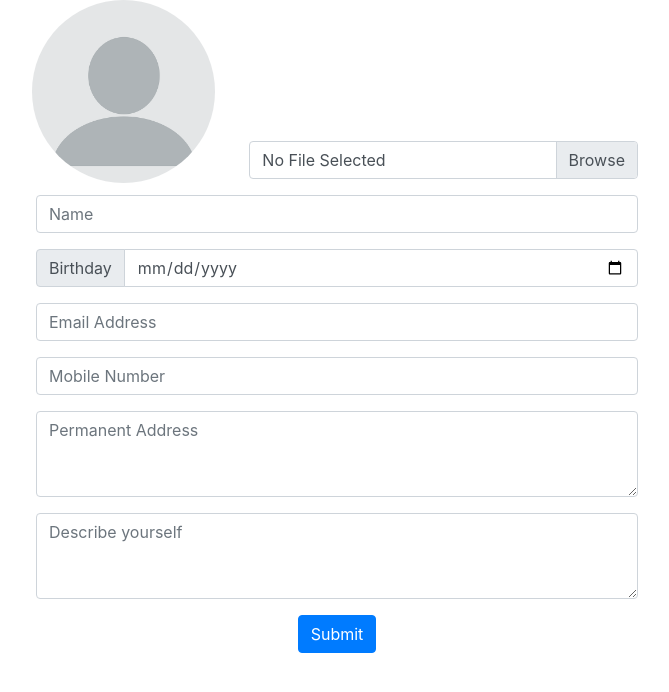
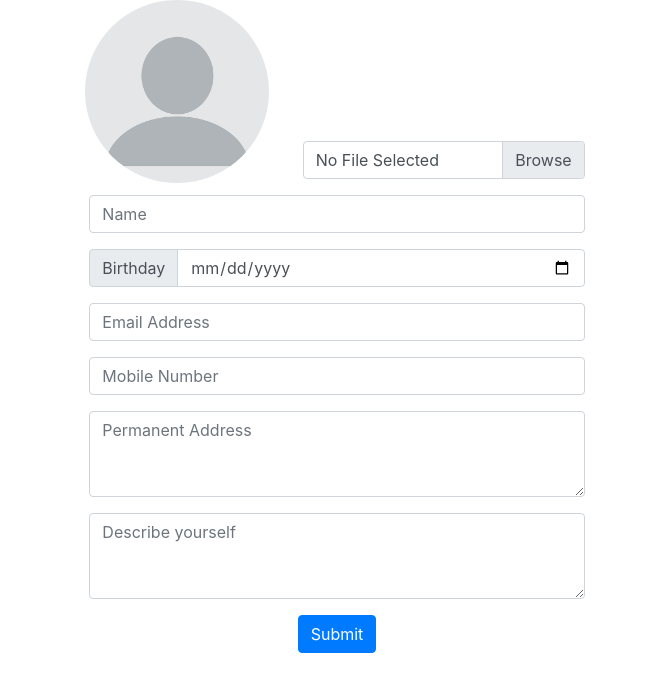
Before and after one commit to Buzing/buzing.github.io, a plain HTML site: page index.html in a window 1280 px wide. Shown: the whole page, without its empty margins (303-972 px from the left). Drawn offline with Linux system fonts and the light colour scheme.

Commit message:
Smaller Divide

```diff
--- a/index.html
+++ b/index.html
@@ -20,7 +20,7 @@
       <div class="col-sm-2  d-flex justify-content-center">
         <img src="pp.png" alt="..." style="max-width:200px; min-width:100px;" class="rounded-circle">
       </div>
-      <div class="col-sm-4  d-flex align-items-end">
+      <div class="col-sm-3  d-flex align-items-end">
         <div class="input-group m-1">
           <div class="custom-filemt-3">
             <label class="custom-file-label" for="inputGroupFile01">No File Selected</label>
@@ -32,7 +32,7 @@
     </div>
 
     <div class="row  d-flex justify-content-center">
-      <div class="col-sm-6  justify-content-center">
+      <div class="col-sm-5  justify-content-center">
         <form class="m-1">
           <div class="form-group">
             <!--<div class="form-group-prepend">
```
